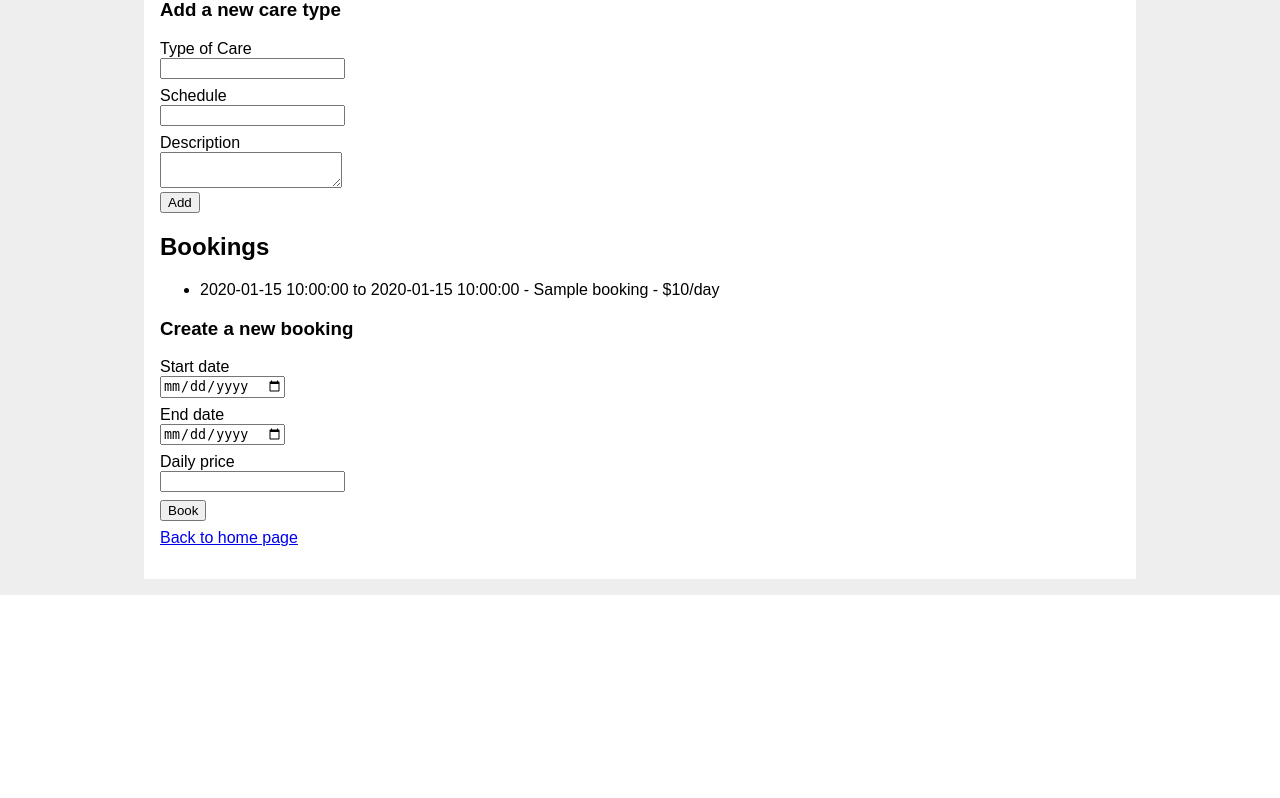
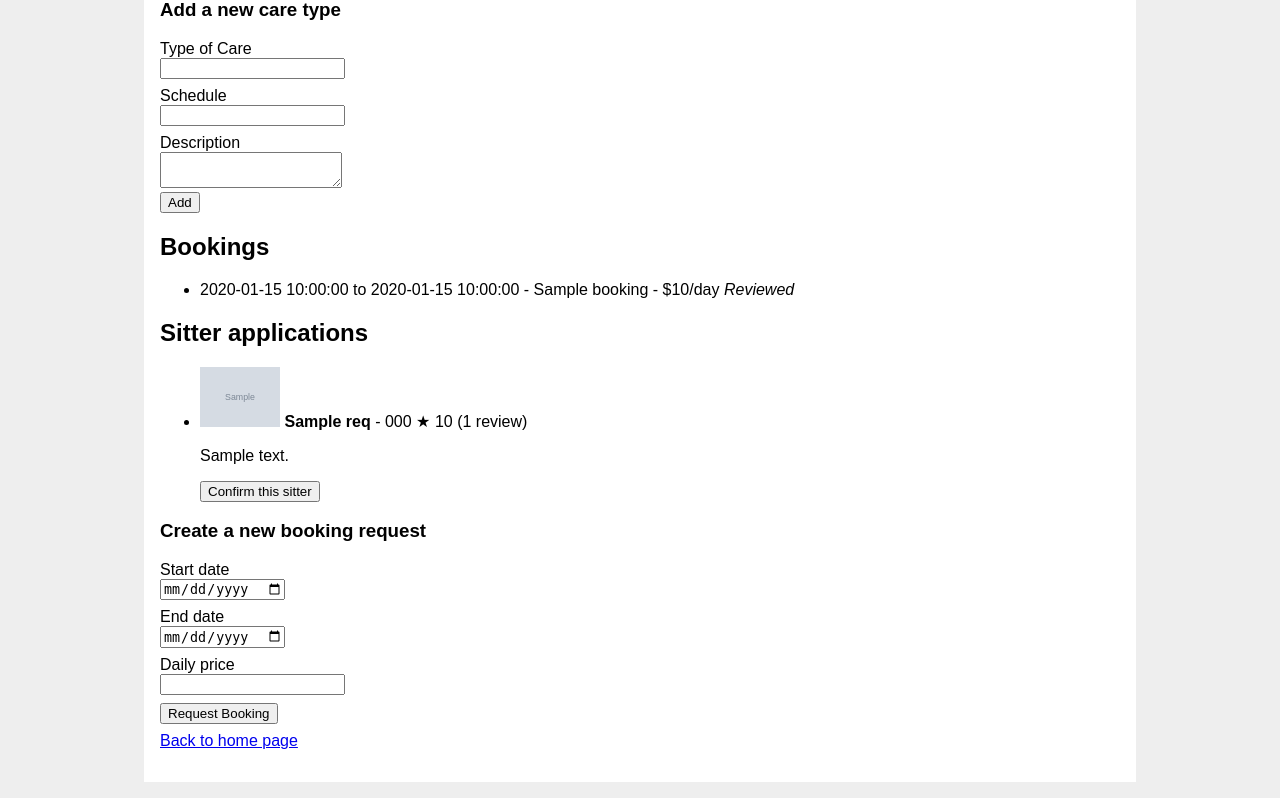
Before and after one commit to AlexandriaParkCS/2026-Y12-SE-PhilipYaroshchyk-sep-application, a Flask app: template flaskr/templates/pet_detail.html in a window 1280 px wide. Shown: the part 371-1169 px from the top of the page. Before the commit the page ends 966 px from the top, so only its background shows below. Run offline with Flask 3, Linux system fonts and the light colour scheme; the template is opened without the code that fills it: most values are stand-ins (such as "Sample title", 1, 10 or a date in 2020); grey boxes marked "Sample" are stand-in pictures.

Commit message:
added search, added booking confirmation and review and rating

```diff
--- a/flaskr/__init__.py
+++ b/flaskr/__init__.py
@@ -43,6 +43,9 @@ def create_app(test_config=None):
     from . import home
     app.register_blueprint(home.bp)
 
+    from . import search
+    app.register_blueprint(search.bp)
+
     # ensure the instance folder exists
     os.makedirs(app.instance_path, exist_ok=True)
 
--- a/flaskr/home.py
+++ b/flaskr/home.py
@@ -105,6 +105,124 @@ def upload_photo():
     return redirect(url_for("home.index"))
 
 
+@bp.route("/apply_for_booking", methods=("POST",))
+@auth.login_required
+def apply_for_booking():
+    if not g.user["about"] or not g.user["postcode"] or not g.user["photo"]:
+        flash("Please complete your profile (photo, postcode, and about) before applying for bookings.", "error")
+        return redirect(url_for("home.index"))
+
+    booking_id = request.form["booking_id"]
+    db = get_db()
+
+    booking = db.execute(
+        "SELECT * FROM bookings WHERE id = ? AND sitter_id IS NULL;", (booking_id,)
+    ).fetchone()
+
+    if booking is None:
+        flash("Booking not found or already confirmed.", "error")
+        return redirect(url_for("home.index"))
+
+    try:
+        db.execute(
+            "INSERT INTO booking_requests (booking_id, sitter_id) VALUES (?, ?);",
+            (booking_id, g.user["id"]),
+        )
+        db.commit()
+        flash("Application submitted!", "success")
+    except Exception as e:
+        flash(f"Error submitting application: {e}", "error")
+
+    return redirect(url_for("home.index"))
+
+
+@bp.route("/confirm_booking", methods=("POST",))
+@auth.login_required
+def confirm_booking():
+    request_id = request.form["request_id"]
+    db = get_db()
+
+    booking_request = db.execute(
+        "SELECT booking_requests.*, bookings.pet_id FROM booking_requests "
+        "JOIN bookings ON bookings.id = booking_requests.booking_id "
+        "JOIN pets ON pets.id = bookings.pet_id "
+        "WHERE booking_requests.id = ? AND pets.owner_id = ?;",
+        (request_id, g.user["id"]),
+    ).fetchone()
+
+    if booking_request is None:
+        flash("Request not found or you do not have permission to confirm it.", "error")
+        return redirect(url_for("home.index"))
+
+    try:
+        db.execute(
+            "UPDATE bookings SET sitter_id = ? WHERE id = ?;",
+            (booking_request["sitter_id"], booking_request["booking_id"]),
+        )
+        db.commit()
+        flash("Booking confirmed!", "success")
+    except Exception as e:
+        flash(f"Error confirming booking: {e}", "error")
+
+    return redirect(url_for("home.pet_details", pet_id=booking_request["pet_id"]))
+
+
+@bp.route("/sittings")
+@auth.login_required
+def sittings():
+    db = get_db()
+    bookings = db.execute(
+        "SELECT bookings.*, pets.name AS pet_name, pets.species, pets.breed, "
+        "users.id AS owner_id, users.username AS owner_name, "
+        "reviews.id AS review_id "
+        "FROM bookings "
+        "JOIN pets ON pets.id = bookings.pet_id "
+        "JOIN users ON users.id = pets.owner_id "
+        "LEFT JOIN reviews ON reviews.booking_id = bookings.id AND reviews.reviewer_id = ? "
+        "WHERE bookings.sitter_id = ? "
+        "ORDER BY bookings.start_date;",
+        (g.user["id"], g.user["id"]),
+    ).fetchall()
+    return render_template("sittings.html", bookings=bookings)
+
+
+@bp.route("/add_review", methods=("POST",))
+@auth.login_required
+def add_review():
+    booking_id = request.form["booking_id"]
+    reviewee_id = request.form["reviewee_id"]
+    score = request.form["score"]
+    comment = request.form.get("comment", "")
+
+    db = get_db()
+
+    booking = db.execute(
+        "SELECT bookings.*, pets.owner_id FROM bookings "
+        "JOIN pets ON pets.id = bookings.pet_id "
+        "WHERE bookings.id = ? AND bookings.sitter_id IS NOT NULL "
+        "AND (pets.owner_id = ? OR bookings.sitter_id = ?);",
+        (booking_id, g.user["id"], g.user["id"]),
+    ).fetchone()
+
+    if booking is None:
+        flash("Booking not found or not eligible for review.", "error")
+        return redirect(url_for("home.index"))
+
+    try:
+        db.execute(
+            "INSERT INTO reviews (booking_id, reviewer_id, reviewee_id, score, comment) VALUES (?, ?, ?, ?, ?);",
+            (booking_id, g.user["id"], reviewee_id, int(score), comment),
+        )
+        db.commit()
+        flash("Review submitted!", "success")
+    except Exception as e:
+        flash(f"Error submitting review: {e}", "error")
+
+    if booking["owner_id"] == g.user["id"]:
+        return redirect(url_for("home.pet_details", pet_id=booking["pet_id"]))
+    return redirect(url_for("home.sittings"))
+
+
 @bp.route("/about", methods=("GET", "POST"))
 def about():
     return render_template("about.html")
@@ -166,9 +284,26 @@ def pet_details(pet_id):
     ).fetchall()
 
     g.bookings = db.execute(
-        "SELECT bookings.*, users.username AS sitter_name FROM bookings "
+        "SELECT bookings.*, users.username AS sitter_name, "
+        "reviews.id AS review_id "
+        "FROM bookings "
         "LEFT JOIN users ON users.id = bookings.sitter_id "
+        "LEFT JOIN reviews ON reviews.booking_id = bookings.id AND reviews.reviewer_id = ? "
         "WHERE bookings.pet_id = ?;",
+        (g.user["id"], pet_id),
+    ).fetchall()
+
+    g.booking_requests = db.execute(
+        "SELECT booking_requests.id AS request_id, booking_requests.booking_id, "
+        "users.id AS sitter_id, users.username AS sitter_name, "
+        "users.postcode, users.about, users.photo, "
+        "ROUND(AVG(reviews.score), 1) AS avg_score, COUNT(reviews.id) AS review_count "
+        "FROM booking_requests "
+        "JOIN bookings ON bookings.id = booking_requests.booking_id "
+        "JOIN users ON users.id = booking_requests.sitter_id "
+        "LEFT JOIN reviews ON reviews.reviewee_id = users.id "
+        "WHERE bookings.pet_id = ? AND bookings.sitter_id IS NULL "
+        "GROUP BY booking_requests.id;",
         (pet_id,),
     ).fetchall()
 
@@ -179,6 +314,7 @@ def pet_details(pet_id):
         pet=g.pet,
         care_types=g.care_types,
         bookings=g.bookings,
+        booking_requests=g.booking_requests,
     )
 
 
--- a/flaskr/schema.sql
+++ b/flaskr/schema.sql
@@ -39,3 +39,25 @@ CREATE TABLE IF NOT EXISTS bookings (
     FOREIGN KEY (pet_id) REFERENCES pets (id),
     FOREIGN KEY (sitter_id) REFERENCES users (id)
 );
+
+CREATE TABLE IF NOT EXISTS reviews (
+    id INTEGER PRIMARY KEY AUTOINCREMENT,
+    booking_id INTEGER NOT NULL,
+    reviewer_id INTEGER NOT NULL,
+    reviewee_id INTEGER NOT NULL,
+    score INTEGER NOT NULL CHECK (score >= 1 AND score <= 5),
+    comment TEXT,
+    FOREIGN KEY (booking_id) REFERENCES bookings (id),
+    FOREIGN KEY (reviewer_id) REFERENCES users (id),
+    FOREIGN KEY (reviewee_id) REFERENCES users (id),
+    UNIQUE (booking_id, reviewer_id)
+);
+
+CREATE TABLE IF NOT EXISTS booking_requests (
+    id INTEGER PRIMARY KEY AUTOINCREMENT,
+    booking_id INTEGER NOT NULL,
+    sitter_id INTEGER NOT NULL,
+    FOREIGN KEY (booking_id) REFERENCES bookings (id),
+    FOREIGN KEY (sitter_id) REFERENCES users (id),
+    UNIQUE (booking_id, sitter_id)
+);
--- a/flaskr/templates/base.html
+++ b/flaskr/templates/base.html
@@ -6,6 +6,10 @@
   <ul>
     {% if g.user %}
       <li><span>Welcome, {{ g.user['username'] }}</span></li>
+      <li><a href="{{ url_for('home.index') }}">Home</a></li>
+      <li><a href="{{ url_for('search.sitters') }}">Find a sitter</a></li>
+      <li><a href="{{ url_for('search.pets') }}">Find pets to sit</a></li>
+      <li><a href="{{ url_for('home.sittings') }}">My sittings</a></li>
       <li><a href="{{ url_for('auth.logout') }}">Logout</a></li>
     {% else %}
       <li><a href="{{ url_for('auth.register') }}">Register</a></li>
--- a/flaskr/templates/pet_detail.html
+++ b/flaskr/templates/pet_detail.html
@@ -46,21 +46,57 @@
     {% for booking in bookings %}
       <li>
         {{ booking['start_date'] }} to {{ booking['end_date'] }}
-        - {{ booking['sitter_name'] or 'No sitter assigned' }}
+        - {{ booking['sitter_name'] or 'Awaiting sitter' }}
         - ${{ booking['daily_price'] }}/day
+        {% if booking['sitter_id'] %}
+          {% if booking['review_id'] %}
+            <em>Reviewed</em>
+          {% else %}
+            <form method="post" action="{{ url_for('home.add_review') }}">
+              <input type="hidden" name="booking_id" value="{{ booking['id'] }}">
+              <input type="hidden" name="reviewee_id" value="{{ booking['sitter_id'] }}">
+              <label>Score (1–5) <input type="number" name="score" min="1" max="5" required></label>
+              <label>Comment <textarea name="comment"></textarea></label>
+              <input type="submit" value="Leave review">
+            </form>
+          {% endif %}
+        {% endif %}
       </li>
     {% else %}
       <li>No bookings yet.</li>
     {% endfor %}
   </ul>
 
+  {% if booking_requests %}
+    <h2>Sitter applications</h2>
+    <ul class="booking-requests">
+      {% for req in booking_requests %}
+        <li>
+          {% if req['photo'] %}<img src="{{ req['photo'] }}" alt="{{ req['sitter_name'] }}" width="80">{% endif %}
+          <strong>{{ req['sitter_name'] }}</strong>
+          {% if req['postcode'] %}<span> - {{ req['postcode'] }}</span>{% endif %}
+          {% if req['avg_score'] %}
+            <span>★ {{ req['avg_score'] }} ({{ req['review_count'] }} review{{ 's' if req['review_count'] != 1 }})</span>
+          {% else %}
+            <span>No reviews yet</span>
+          {% endif %}
+          {% if req['about'] %}<p>{{ req['about'] }}</p>{% endif %}
+          <form method="post" action="{{ url_for('home.confirm_booking') }}">
+            <input type="hidden" name="request_id" value="{{ req['request_id'] }}">
+            <input type="submit" value="Confirm this sitter">
+          </form>
+        </li>
+      {% endfor %}
+    </ul>
+  {% endif %}
+
   <form method="post" action="{{ url_for('home.add_booking') }}">
-    <h3>Create a new booking</h3>
+    <h3>Create a new booking request</h3>
     <label for="start_date">Start date</label><input type="date" name="start_date" id="start_date" required>
     <label for="end_date">End date</label><input type="date" name="end_date" id="end_date" required>
     <label for="daily_price">Daily price</label><input type="number" step="0.01" min="0" name="daily_price" id="daily_price" required>
     <input type="hidden" name="pet_id" value="{{ pet['id'] }}">
-    <input type="submit" value="Book">
+    <input type="submit" value="Request Booking">
   </form>
 
   <a href="{{ url_for('home.index') }}">Back to home page</a>
```
Also changed, not shown: flaskr/search.py (added, +74 -0 lines), flaskr/templates/search/pets.html (added, +44 -0 lines), flaskr/templates/search/sitters.html (added, +35 -0 lines), flaskr/templates/sittings.html (added, +31 -0 lines), flaskr/static/uploads/user_2_Screenshot_2026-07-13_at_10.20.51_pm.png (added), 2 other files.
